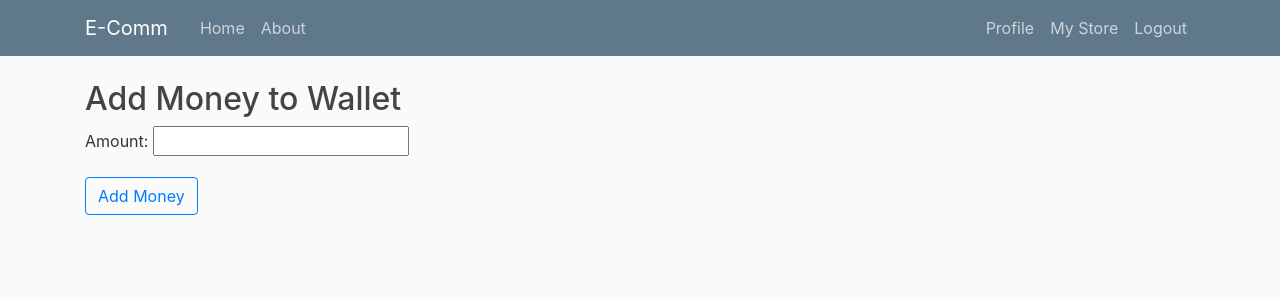
After one commit to Armaan-Gupta/DVM-project, a Django app: page /cart/add_money/ in a window 1280 px wide. The commit adds this page. Shown: the top 300 px of the page. Run offline with Django 4.2, Linux system fonts and the light colour scheme; a user stored in the database is signed in; data comes from the database, SQL or seed files in the repository; both versions use the stored data as it was after the commit; some libraries are stand-ins or nearby versions.

Commit message:
new commit

```diff
--- a/store/admin.py
+++ b/store/admin.py
@@ -1,7 +1,8 @@
 from django.contrib import admin
-from .models import Category, Product, Order, OrderItem
+from .models import Category, Product, Order, OrderItem, ProductReview
 
 admin.site.register(Category)
 admin.site.register(Product)
 admin.site.register(Order)
 admin.site.register(OrderItem)
+admin.site.register(ProductReview)
--- a/store/cart.py
+++ b/store/cart.py
@@ -27,7 +27,7 @@ class Cart(object):
         self.session[settings.CART_SESSION_ID] = self.cart
         self.session.modified = True
 
-    def add(self, product_id=1, quantity=1, update_quantity=False):
+    def add(self, product_id, quantity=1, update_quantity=False):
         product_id = str(product_id)
 
         if product_id not in self.cart:
@@ -42,8 +42,12 @@ class Cart(object):
         self.save()
 
     def remove(self, product_id):
+        product = Product.objects.get(pk=product_id)
         if product_id in self.cart:
+            product.no_of_items += self.cart[product_id]['quantity']
+            product.save()
             del self.cart[product_id]
+
 
             self.save()
 
--- a/store/forms.py
+++ b/store/forms.py
@@ -9,4 +9,4 @@ class OrderForm(forms.ModelForm):
 class ProductForm(forms.ModelForm):
     class Meta:
         model = Product
-        fields = ('category', 'title', 'description', 'price', 'image', )
+        fields = ('category', 'title', 'description', 'price', 'no_of_items', 'image', )
--- a/store/templates/store/cart_view.html
+++ b/store/templates/store/cart_view.html
@@ -1,5 +1,8 @@
 {% extends 'core/base.html' %}
 {% block content %}
+    {% if messages %}
+        <div class="alert alert-{{ message.tags }}">{{ message }}</div>
+    {% endif %}
     <h1>Cart</h1>
         {% for item in cart %}
             <div class="mb-5 mt-5 d-flex flex-row">
@@ -17,6 +20,8 @@
             </div>
         {% endfor %}
         <hr>
+        <strong>Money in cart: </strong>Rs.{{ user.userprofile.wallet }}<br><br>
+        <a href="{% url 'add_money' %}" class="btn btn-outline-secondary mb-3">Add Money</a><br>
         <strong>Total Cost: </strong>Rs.{{ cart.get_total_cost }}
         <hr class="mb-3 mt-3">
         <a href="{% url 'checkout' %}" class="btn btn-outline-danger mb-3">Checkout</a>
--- a/store/urls.py
+++ b/store/urls.py
@@ -1,8 +1,10 @@
 from django.urls import path
+from userprofile import views as user_views
 from . import views
 
 urlpatterns = [
     path('cart/', views.cart_view, name='cart_view'),
+    path('cart/add_money/', user_views.add_money_to_wallet, name='add_money'),
     path('cart/checkout/', views.checkout, name='checkout'),
     path('<slug:slug>/', views.product_detail, name='product_detail'),
     path('add-to-cart/<int:product_id>/', views.add_to_cart, name='add_to_cart'),
--- /dev/null
+++ b/userprofile/templates/userprofile/add_money.html
@@ -0,0 +1,17 @@
+{% extends 'core/base.html' %}
+{% block content %}
+  <h2>Add Money to Wallet</h2>
+  {% if messages %}
+    {% for message in messages %}
+      <div class="alert alert-{{ message.tags }}">{{ message }}</div>
+    {% endfor %}
+  {% endif %}
+  <form method="POST" action="{% url 'add_money' %}">
+    {% csrf_token %}
+    <div class="form-group">
+      <label for="amount">Amount:</label>
+      <input type="number" name="amount" step="0.01" min="0" required>
+    </div>
+    <button type="submit" class="btn btn-outline-primary">Add Money</button>
+  </form>
+{% endblock %}
--- a/userprofile/templates/userprofile/my_store.html
+++ b/userprofile/templates/userprofile/my_store.html
@@ -51,6 +51,7 @@
             </div>
             <h2><a class="article-title" href="{% url 'edit_product' product.id %}">{{ product.title }}</a></h2>
             <p class="article-content">Rs {{ product.price }}</p>
+            <p class="article-content">No. of items: {{ product.no_of_items }}</p>
             <!--<p class="article-content">Vendor name: <a href="{% url 'vendor_detail' product.user.id %}">{% firstof product.user.get_full_name product.user.username %}</a></p>-->
             </div>
         </article>
--- a/userprofile/views.py
+++ b/userprofile/views.py
@@ -133,3 +133,18 @@ def my_orders(request):
     return render(request, 'userprofile/my_orders.html', {
         'order_items':order_items,
     })
+
+@login_required
+def add_money_to_wallet(request):
+    if request.method == 'POST':
+        amount = float(request.POST.get('amount', 0))
+        if amount > 0:
+            user = Userprofile.objects.get(user=request.user)
+            user.wallet += amount
+            user.save()
+            messages.success(request, f"Added {amount} to your wallet.")
+            return redirect('cart_view')
+        else:
+            messages.error(request, "Invalid amount. Please enter a positive number.")
+
+    return render(request, 'userprofile/add_money.html')
```
Also changed, not shown: store/models.py (+10 -0 lines), store/templates/store/product_detail.html (+16 -1 lines), store/views.py (+37 -9 lines), userprofile/models.py (+0 -11 lines), db.sqlite3, store/migrations/0008_product_no_of_items.py (added), store/migrations/0009_productreview.py (added).
